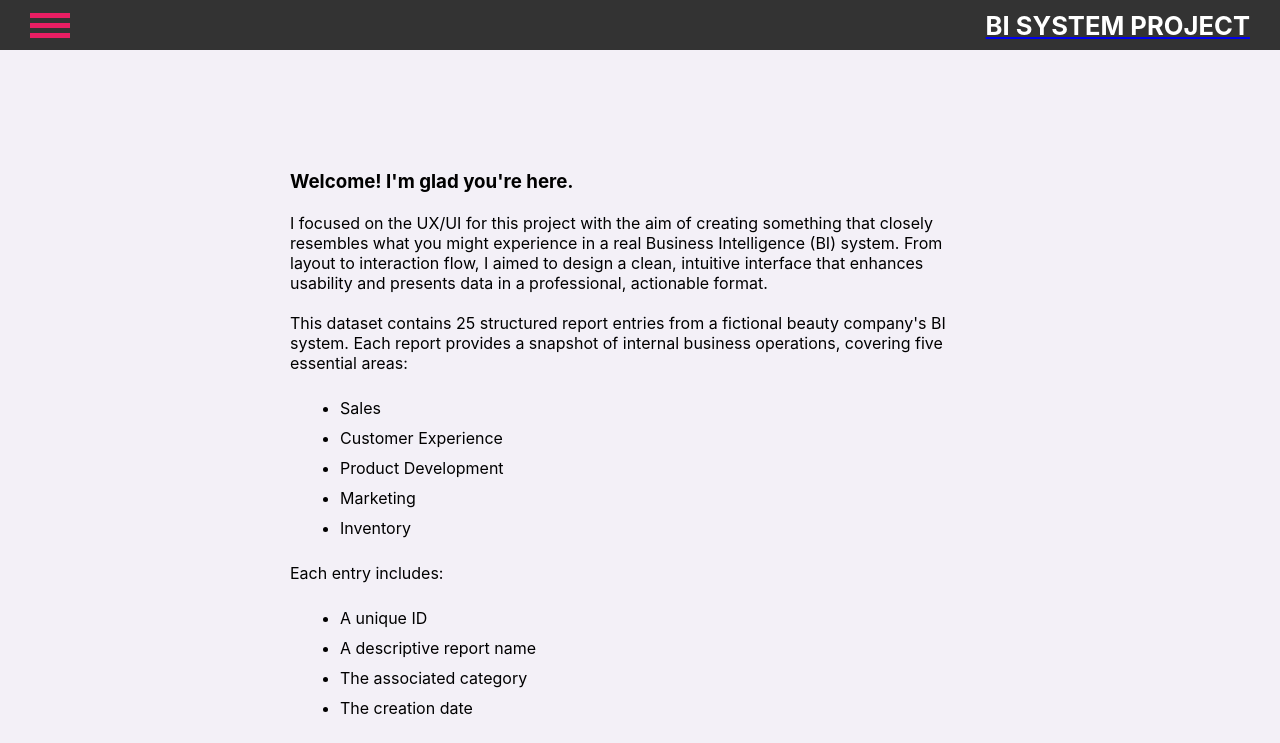
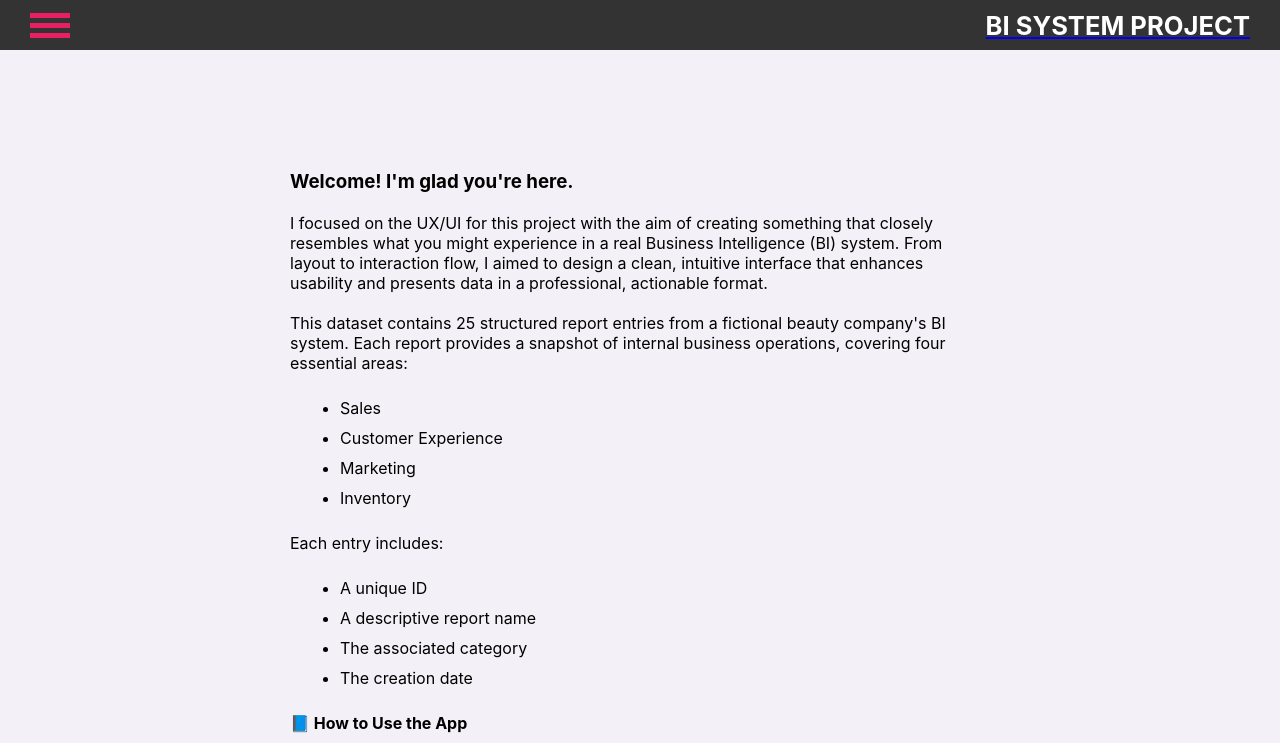
Before and after one commit to Tendaik96/TKChorleyGroup, a React (Create React App) app: page / in a window 1280 px wide. Shown: the top 743 px of the page. Built offline with nearby package versions, Linux system fonts and the light colour scheme; no server answers.

Commit message:
changed intro paragraph to highlight there are 4 filter options instead oof 5

```diff
--- a/src/Pages/Home/Home.tsx
+++ b/src/Pages/Home/Home.tsx
@@ -20,13 +20,13 @@ export default function Home() {
           <p>
             This dataset contains 25 structured report entries from a fictional
             beauty company's BI system. Each report provides a snapshot of
-            internal business operations, covering five essential areas:
+            internal business operations, covering four essential areas:
           </p>
           <ul>
             <li>Sales</li>
             <li>Customer Experience</li>
-            <li>Product Development</li>
-            <li>Marketing</li>
+{/*             <li>Product Development</li>
+ */}            <li>Marketing</li>
             <li>Inventory</li>
           </ul>
           <p>Each entry includes:</p>
```
